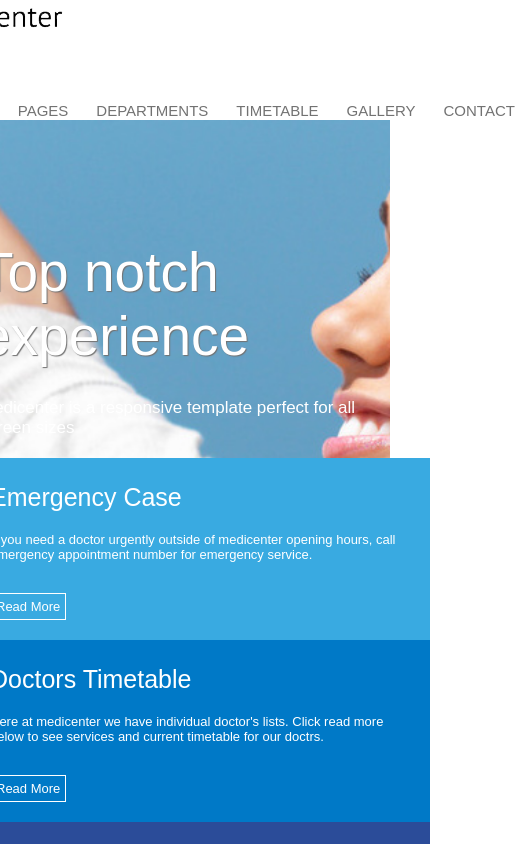
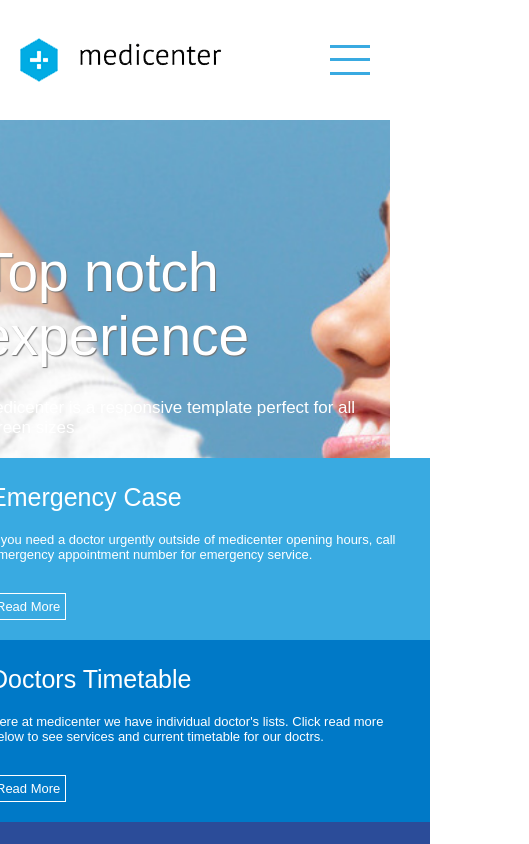
Before and after one commit to rayllaluiiza/medicenter, a plain HTML site: page index.html in a window 390 px wide. Shown: the top 844 px of the page, 529 px wide, since content can reach past the window. Drawn offline with nearby package versions, Linux system fonts and the light colour scheme.

Commit message:
Deixando o menu responsivo

```diff
--- a/assets/css/media.css
+++ b/assets/css/media.css
@@ -21,4 +21,32 @@
     .copyright{
         margin-left: 20px;
     }
+    header{
+        height: auto;
+    }
+    header .container{
+        flex-direction: row;
+    }
+    nav ul{
+        flex-direction: column;
+        display: none;
+        position: absolute;
+        left: 0;
+        background-color: #fff;
+        width: 100%;
+    }
+    .logo{
+        padding-left: 20px;
+    }
+    .menuMobile{
+        display: flex;
+        flex-direction: column;
+        justify-content: space-around;
+    }
 }
+
+@media (min-width:731px){
+    nav ul{
+        display: flex !important;
+    }
+}
--- a/assets/css/style.css
+++ b/assets/css/style.css
@@ -41,6 +41,7 @@ nav a{
     font-size:15px;
     color:#727272;
     text-decoration:none;
+    display: inline-block;
 }
 
 .menu a.active, .menu a:hover{
@@ -309,3 +310,14 @@ footer{
 .copyright{
     font-size: 11px;
 }
+.menuMobile{
+    display: none;
+    width: 40px;
+    height: 40px;
+    padding-right: 20px;
+    margin: 40px 0 40px 0;
+}
+.mm_linha{
+    height: 3px;
+    background-color: #39aae1;
+}
--- a/index.html
+++ b/index.html
@@ -8,6 +8,18 @@
     <link rel="stylesheet" href="https://fonts.googleapis.com/css2?family=Material+Symbols+Rounded:opsz,wght,FILL,GRAD@48,400,0,0" />
 
     <title>MediCenter</title>
+
+    <script>
+        function menu(){
+            let displayMenu = document.querySelector('.menu nav ul');
+
+            if(displayMenu.style.display == 'flex'){
+                displayMenu.style.display = 'none';
+            } else{
+                displayMenu.style.display = 'flex';
+            }
+        }
+    </script>
 
 </head>
 <body>
@@ -20,6 +32,11 @@
 
             <div class="menu">
                 <nav>
+                    <div class="menuMobile" onclick="menu();">
+                        <div class="mm_linha"></div>
+                        <div class="mm_linha"></div>
+                        <div class="mm_linha"></div>
+                    </div>
                     <ul>
                         <li><a class="active" href="#">HOME</a></li>
                         <li><a href="#">BLOG</a></li>
```
